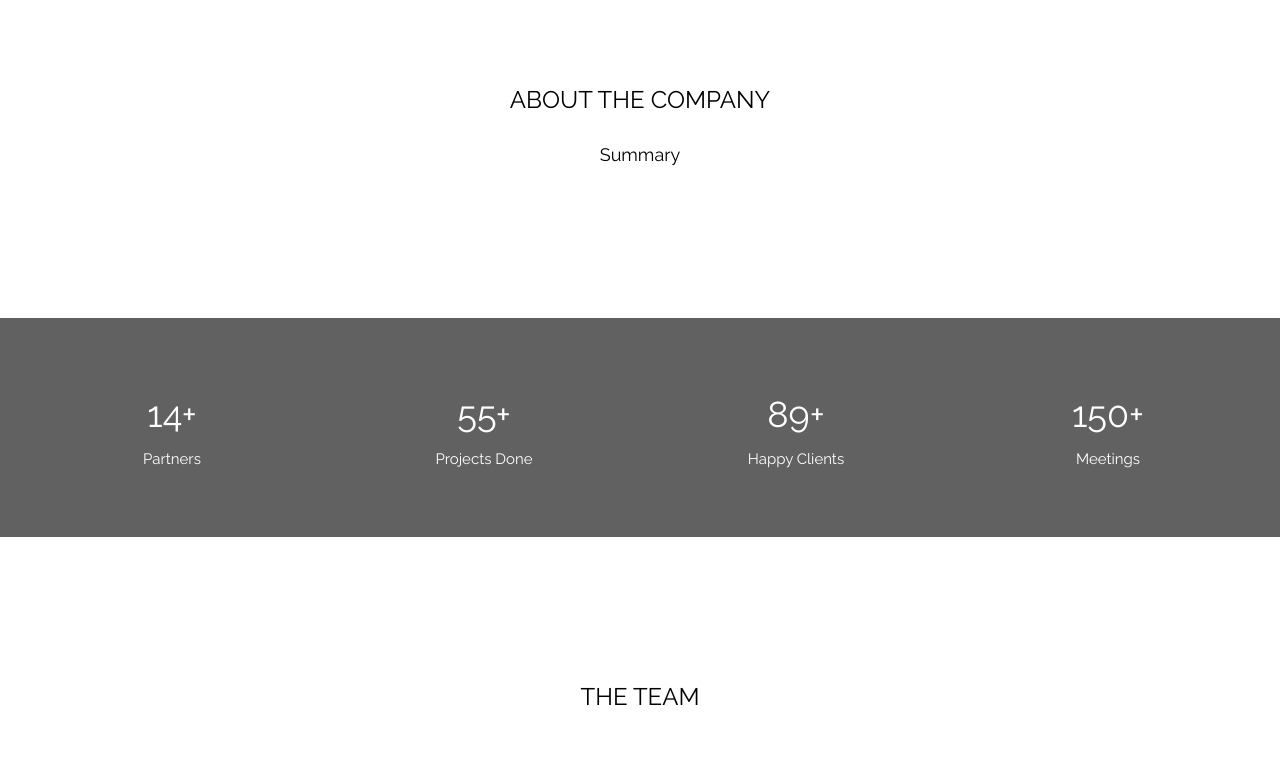
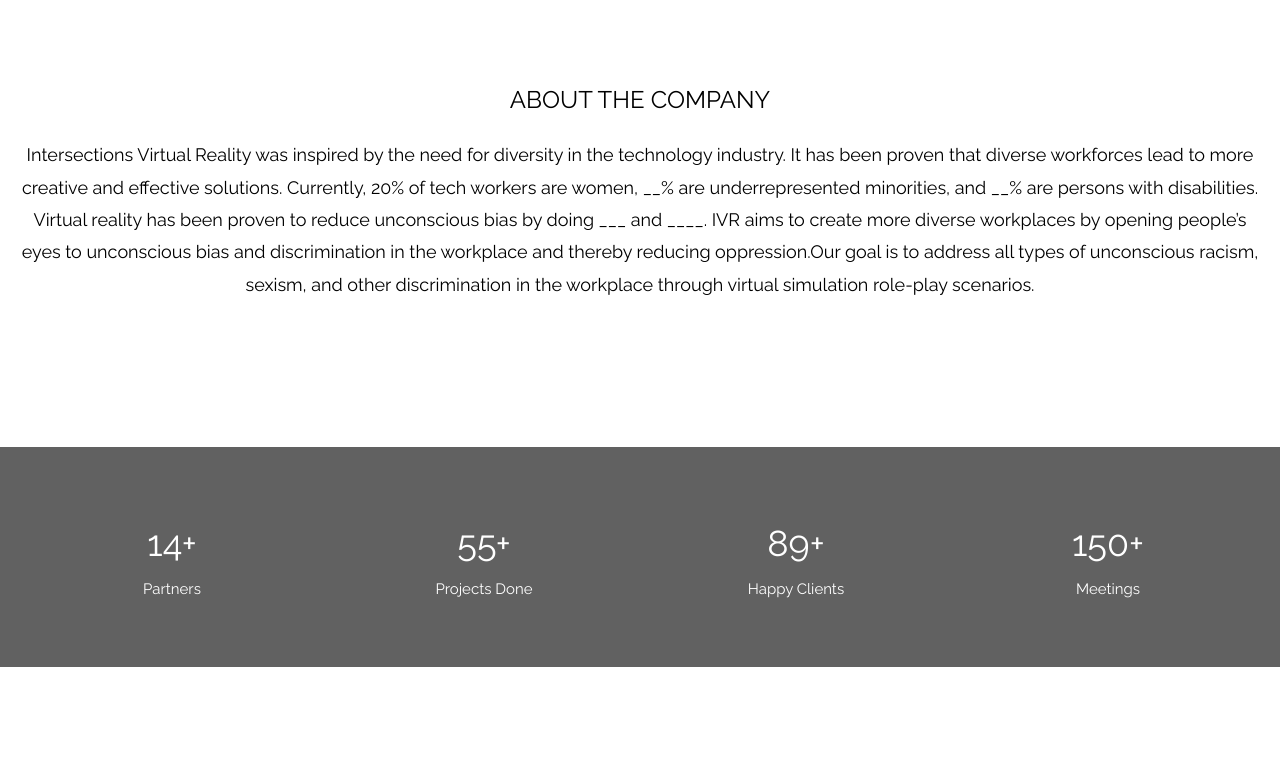
Before and after one commit to oliviajain/intersectionsvr.com, a plain HTML site: page index.html in a window 1280 px wide. Shown: the part 860-1627 px from the top of the page. Drawn offline with nearby package versions, Linux system fonts and the light colour scheme; some packages are replaced by stand-ins of ours.

Commit message:
about summary

```diff
--- a/index.html
+++ b/index.html
@@ -66,7 +66,7 @@ body, html {
 <!-- About Section -->
 <div class="w3-container" style="padding:128px 16px" id="about">
   <h3 class="w3-center">ABOUT THE COMPANY</h3>
-  <p class="w3-center w3-large">Summary</p>
+  <p class="w3-center w3-large">Intersections Virtual Reality was inspired by the need for diversity in the technology industry. It has been proven that diverse workforces lead to more creative and effective solutions. Currently, 20% of tech workers are women, __% are underrepresented minorities, and __% are persons with disabilities. Virtual reality has been proven to reduce unconscious bias by doing ___ and ____. IVR aims to create more diverse workplaces by opening people’s eyes to unconscious bias and discrimination in the workplace and thereby reducing oppression.Our goal is to address all types of unconscious racism, sexism, and other discrimination in the workplace through virtual simulation role-play scenarios. </p>
   </div>
 </div>
 
```
